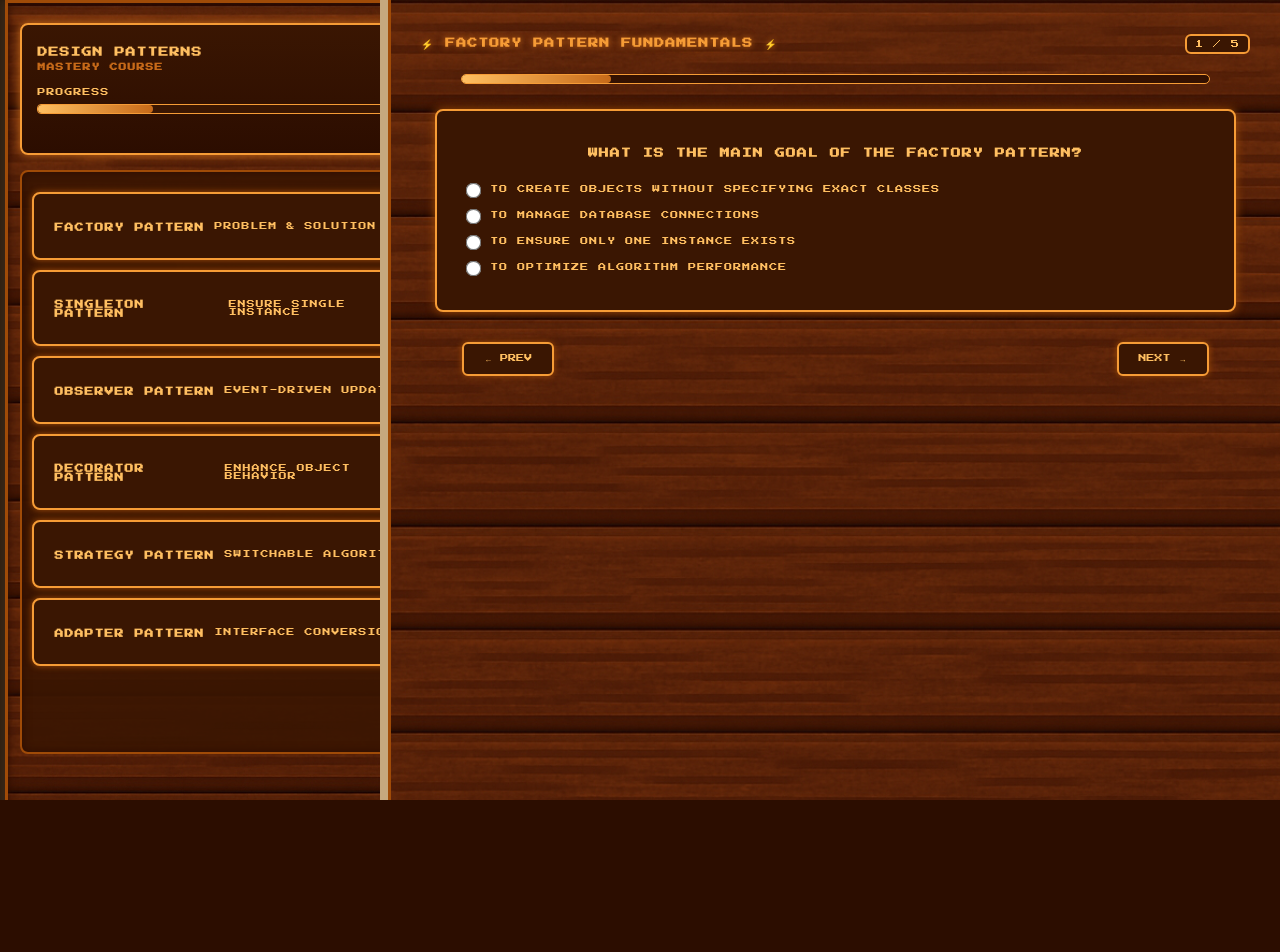
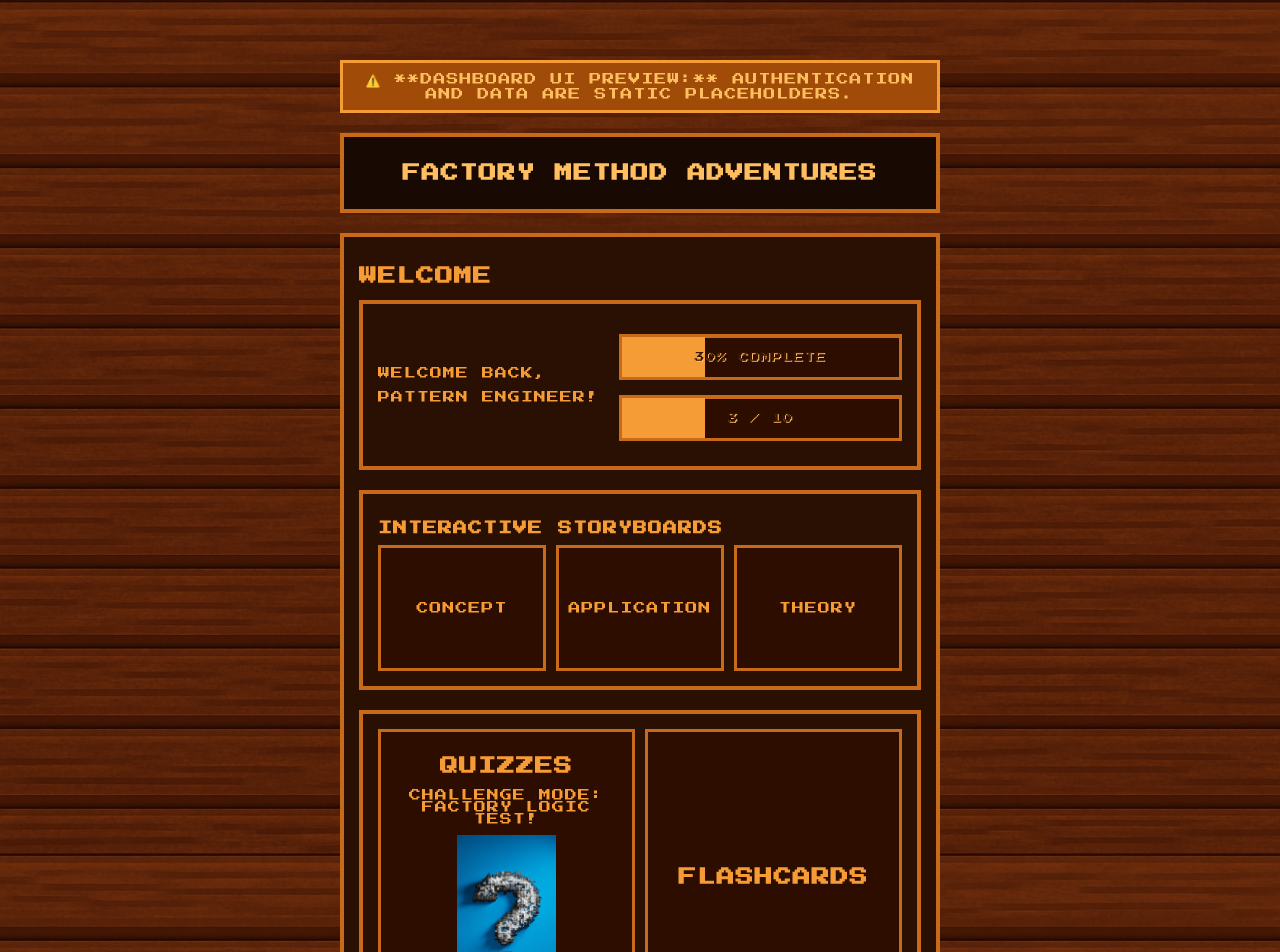
Before and after one commit to melengmoshokoa/COS750, a React (Create React App) app in the folder Frontend/factory-method-cos750/: page / in a window 1280 px wide. Shown: the top 952 px of the page. Before the commit the page ends 800 px from the top, so only its background shows below. Built offline with nearby package versions, Linux system fonts and the light colour scheme.

Commit message:
Updated nav

```diff
--- a/Frontend/factory-method-cos750/src/App.js
+++ b/Frontend/factory-method-cos750/src/App.js
@@ -12,8 +12,8 @@ function App() {
      <Router>
       <Routes>
 
-        <Route path="/" element={<QuizDashboard />} />
-        <Route path="/Quizzes" element={<Quizzes />} />
+        <Route path="/" element={<Dashboard />} />
+        <Route path="/QuizDashboard" element={<QuizDashboard />} />
         <Route path="/quiz/:lessonId" element={<QuizContent />} />
 
       </Routes>
--- a/Frontend/factory-method-cos750/src/Pages/Dashboard.js
+++ b/Frontend/factory-method-cos750/src/Pages/Dashboard.js
@@ -103,7 +103,7 @@ function Dashboard() {
       {/* 4. Assessment & Practice Section */}
       <div className="assessment-row">
         {/* Quizzes Tile (Formative Assessment FR4) */}
-        <Link to="/quizzes" className="dashboard-tile quiz-tile">
+        <Link to="/QuizDashboard" className="dashboard-tile quiz-tile">
           <h2>Quizzes</h2>
           <div className="quiz-info-row">
             <p>CHALLENGE MODE: FACTORY LOGIC TEST!</p>
--- a/Frontend/factory-method-cos750/src/Pages/QuizDashboard.css
+++ b/Frontend/factory-method-cos750/src/Pages/QuizDashboard.css
@@ -14,7 +14,7 @@
 .dashboard-container2 {
   display: flex;
   width: 100%;
-  height: 200vh;
+  height: 110vh;
   top: 0;
   left: 0;
 }
--- a/Frontend/factory-method-cos750/src/index.css
+++ b/Frontend/factory-method-cos750/src/index.css
@@ -7,8 +7,7 @@ html, body, #root {
 body {
   margin: 0;
   font-family: 'Press Start 2P', 'cursive';
-
-    /* background-image: url('C:\Users\innoc\Documents\GitHub\COS750\Frontend\factory-method-cos750\src\Media\wood2.png'); Change to your file name! */
+    background-image: url('./Media/wood2.png');
     background-repeat: repeat; /* Allows the image to tile if it's a small texture */
     background-color: #2c0d00; /* Fallback color (dark wood) */
     background-size: cover; /* Use 'cover' or 'auto' depending on your image */
```
